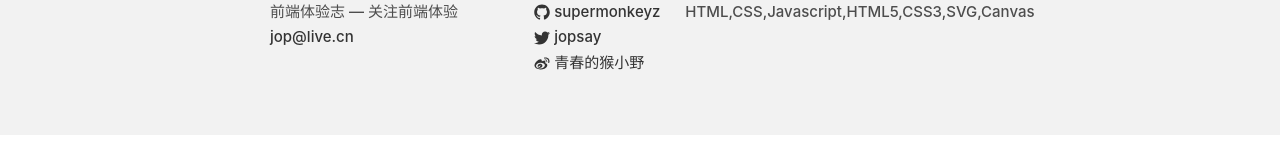
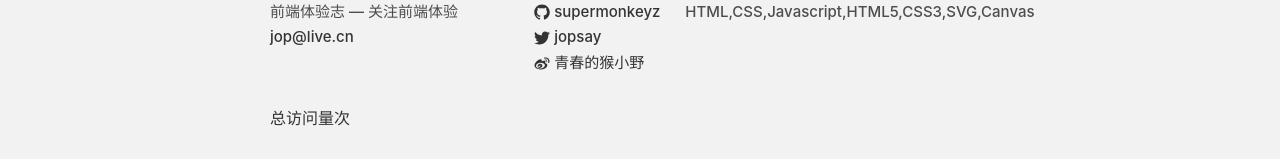
Before and after one commit to supermonkeyz/supermonkeyz.github.io, a Jekyll site: the page built from index.html, in a window 1280 px wide. Shown: the part 1984-2143 px from the top of the page. Built offline with Jekyll 4.4.1, drawn with Linux system fonts in a browser that asks for light colours; comment, search, counter and statistics services are not loaded; before the commit the page ends 2119 px from its top, so only the background shows below that.

Commit message:
add counter

```diff
--- a/_includes/footer.html
+++ b/_includes/footer.html
@@ -39,10 +39,14 @@
       </div>
     </div>
 
+    <div>
+      <span id="busuanzi_container_site_pv">总访问量<span id="busuanzi_value_site_pv"></span>次</span>
+    </div>
   </div>
 
 </footer>
 <script src="/js/index.js"></script>
+<script async src="//busuanzi.ibruce.info/busuanzi/2.3/busuanzi.pure.mini.js"></script>
 <script>
   function menuToggle() {
     document.getElementById('dropDownMenu').classList.toggle('show');
```
